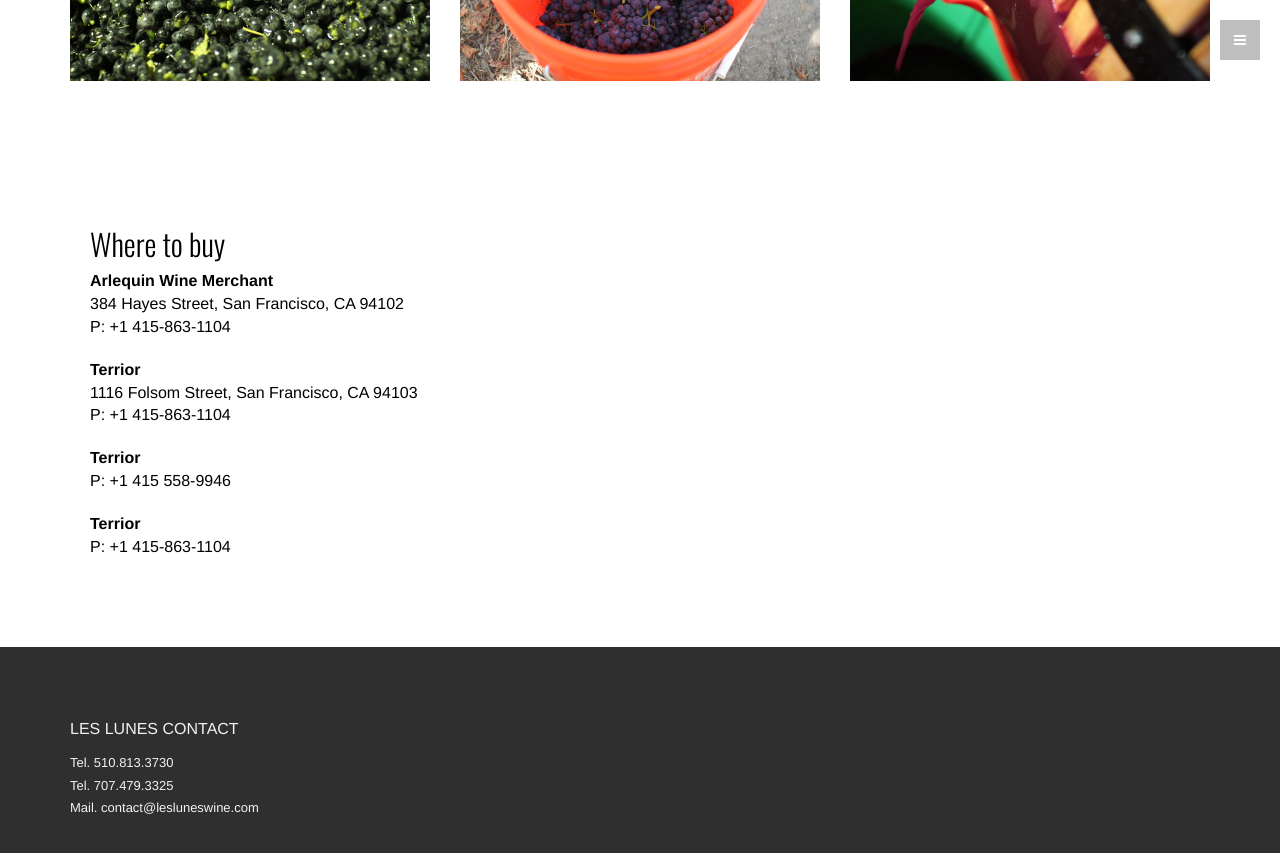
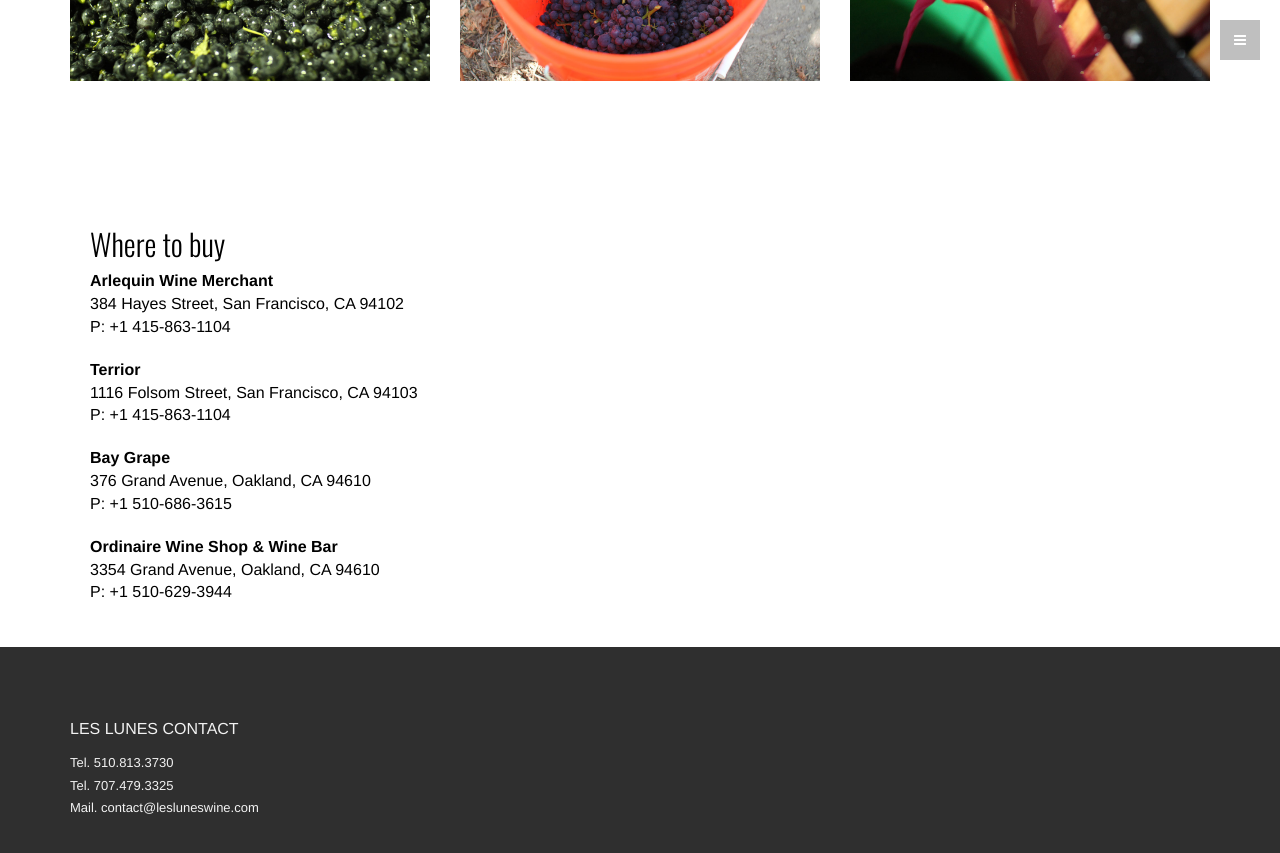
Before and after one commit to iamciera/websiteLesLunes, a Jekyll site: the page index.html, which Jekyll copies as it is, in a window 1280 px wide and 900 px high, scrolled down 3931 px. Shown: the top 853 px of the window. Built offline with Jekyll 4.4.1, drawn with Linux system fonts in a browser that asks for light colours; nearby versions of some CDN libraries; Markdown is read by kramdown in place of the engine named in the settings.

Commit message:
fixed location text

```diff
--- a/index.html
+++ b/index.html
@@ -269,12 +269,14 @@
                 <abbr>P:</abbr> +1 415-863-1104
            </address>
            <address>
-            <strong>Terrior</strong><br>
-                <abbr>P:</abbr> +1 415 558-9946
+            <strong>Bay Grape</strong><br>
+            	376 Grand Avenue, Oakland, CA 94610<br/>
+                <abbr>P:</abbr> +1 510-686-3615
            </address>
            <address>
-            <strong>Terrior</strong><br>
-                <abbr>P:</abbr> +1 415-863-1104
+            <strong>Ordinaire Wine Shop & Wine Bar</strong><br>
+            	3354 Grand Avenue, Oakland, CA 94610<br/>
+                <abbr>P:</abbr> +1 510-629-3944
            </address>
           </div>
         <div id="map-container" class="col-md-8"></div>
```
